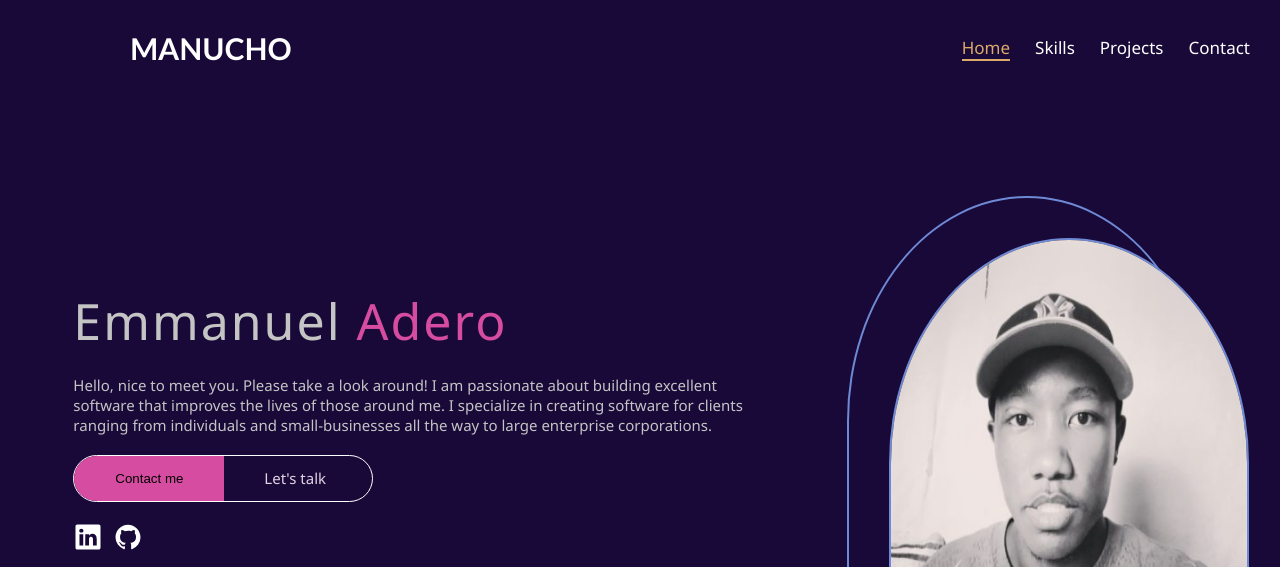
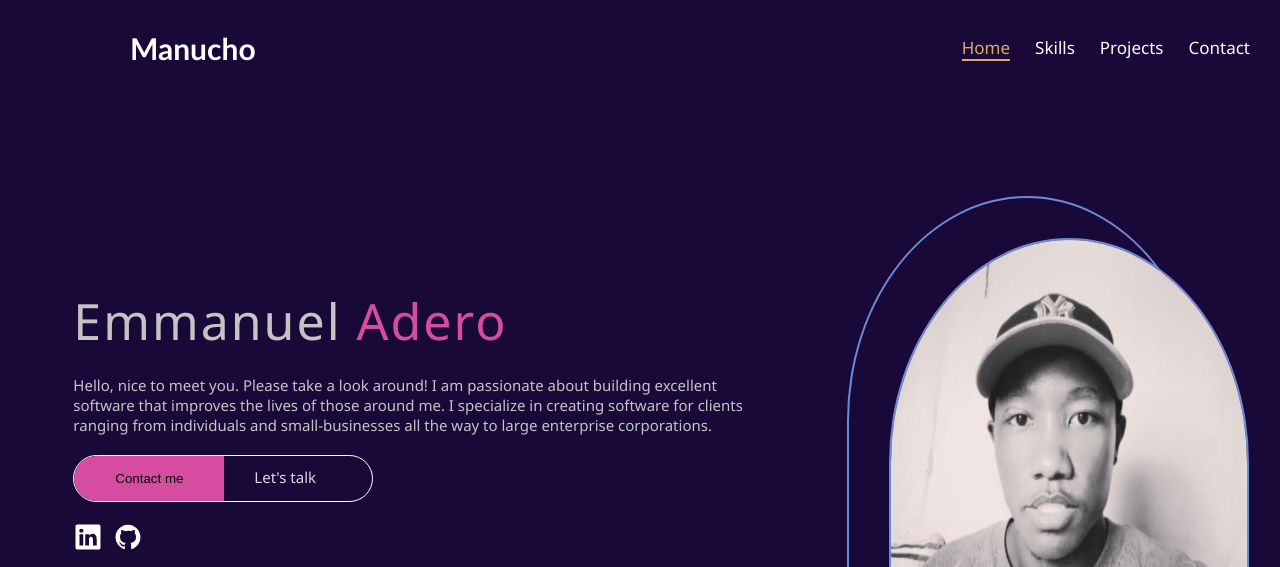
Before and after one commit to manucho254/Portfolio-App, a Vue app: page /#/ in a window 1280 px wide. Shown: the top 567 px of the page. Built offline with nearby package versions, Linux system fonts and the light colour scheme.

Commit message:
updates to portfolio

```diff
--- a/src/components/NavBar.vue
+++ b/src/components/NavBar.vue
@@ -30,7 +30,9 @@ export default {
 
 <template>
   <div class="navbar">
-    <div class="nav-logo">MANUCHO</div>
+    <div class="nav-logo">
+      <router-link to="/">Manucho</router-link>
+    </div>
     <button class="nav-toggler" @click="showNavItems">
       <img src="@/assets/images/burger.svg" alt="burger-icon" />
     </button>
--- a/src/views/HomeView.vue
+++ b/src/views/HomeView.vue
@@ -34,9 +34,9 @@ export default {
           corporations.
         </p>
         <div class="contact-me d-flex gap-4 align-items-center">
-          <button>Contact me</button>
           <router-link to="contact" @click="UpdateActiveLink('contact')">
-            <span>Let's talk</span>
+            <button>Contact me</button>
+            <span class="p-3">Let's talk</span>
           </router-link>
         </div>
         <div class="socials">
```
